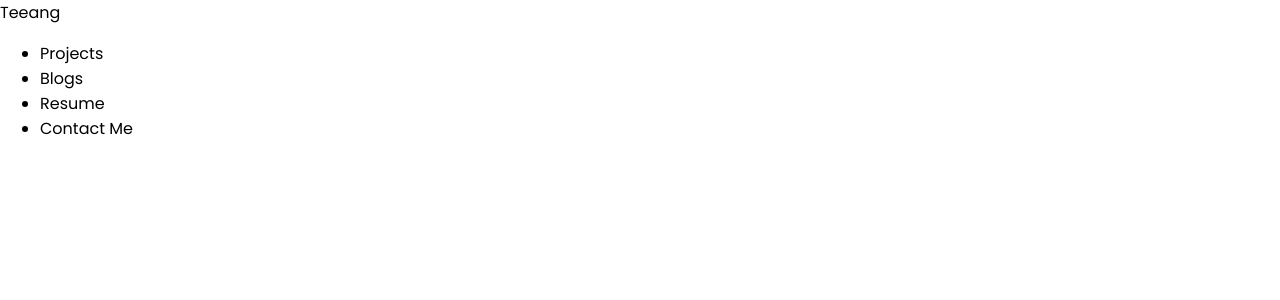
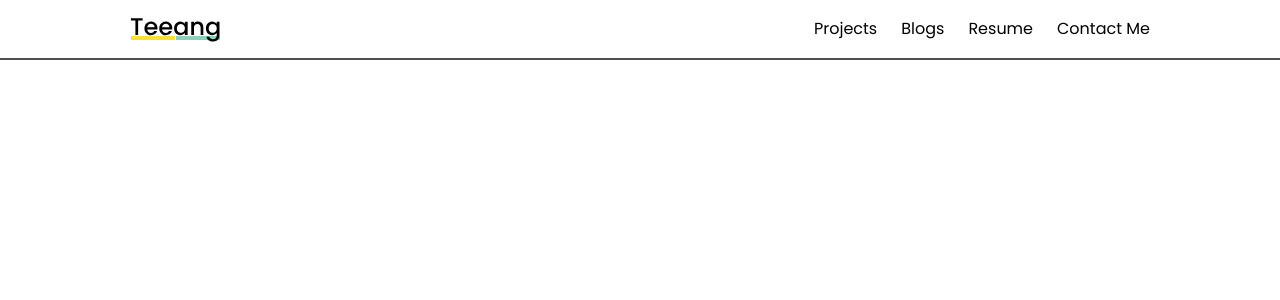
Before and after one commit to davidtaing/portfolio, a Next.js app: page / in a window 1280 px wide. Shown: the top 300 px of the page. Built offline with nearby package versions, Linux system fonts and the light colour scheme.

Commit message:
feat: Header component
Summary:
- Add Logo.svg
- Implement header logo as a Next Image
- Add wrapper, flex & grid utility classes to globals.css

```diff
--- a/src/features/Header/components/Header.tsx
+++ b/src/features/Header/components/Header.tsx
@@ -1,11 +1,39 @@
+import Image from "next/image";
+import Link from "next/link";
+import styled from "styled-components";
+
+const StyledHeader = styled.header`
+  border-bottom: 2px solid #4f4f4f;
+  height: 60px;
+
+  ul {
+    display: inline-flex;
+    justify-content: end;
+    gap: 1.5rem;
+    padding: 0;
+    margin-left: auto;
+
+    li {
+      list-style: none;
+      display: inline;
+    }
+  }
+`;
+
 export function Header() {
   return (
-    <header>
-      <nav className="nav-menu">
-        <div className="wrapper">
-          <a className="nav-logo" href="/">
-            Teeang
-          </a>
+    <StyledHeader>
+      <div className="wrapper">
+        <nav className="nav-menu flex">
+          <Link href="/" passHref={true}>
+            <Image
+              alt="Logo"
+              src="/Logo.svg"
+              layout="intrinsic"
+              width="90px"
+              height="27px"
+            />
+          </Link>
           <ul className="nav-list">
             <li className="nav-item">
               <a href="/projects">Projects</a>
@@ -20,8 +48,8 @@ export function Header() {
               <a href="contact-me">Contact Me</a>
             </li>
           </ul>
-        </div>
-      </nav>
-    </header>
+        </nav>
+      </div>
+    </StyledHeader>
   );
 }
--- a/src/styles/globals.css
+++ b/src/styles/globals.css
@@ -16,3 +16,16 @@ a {
 * {
   box-sizing: border-box;
 }
+
+.wrapper {
+  max-width: 1020px;
+  margin: 0 auto;
+}
+
+.flex {
+  display: flex;
+}
+
+.grid {
+  display: grid;
+}
```
Also changed, not shown: public/Logo.svg (added).
